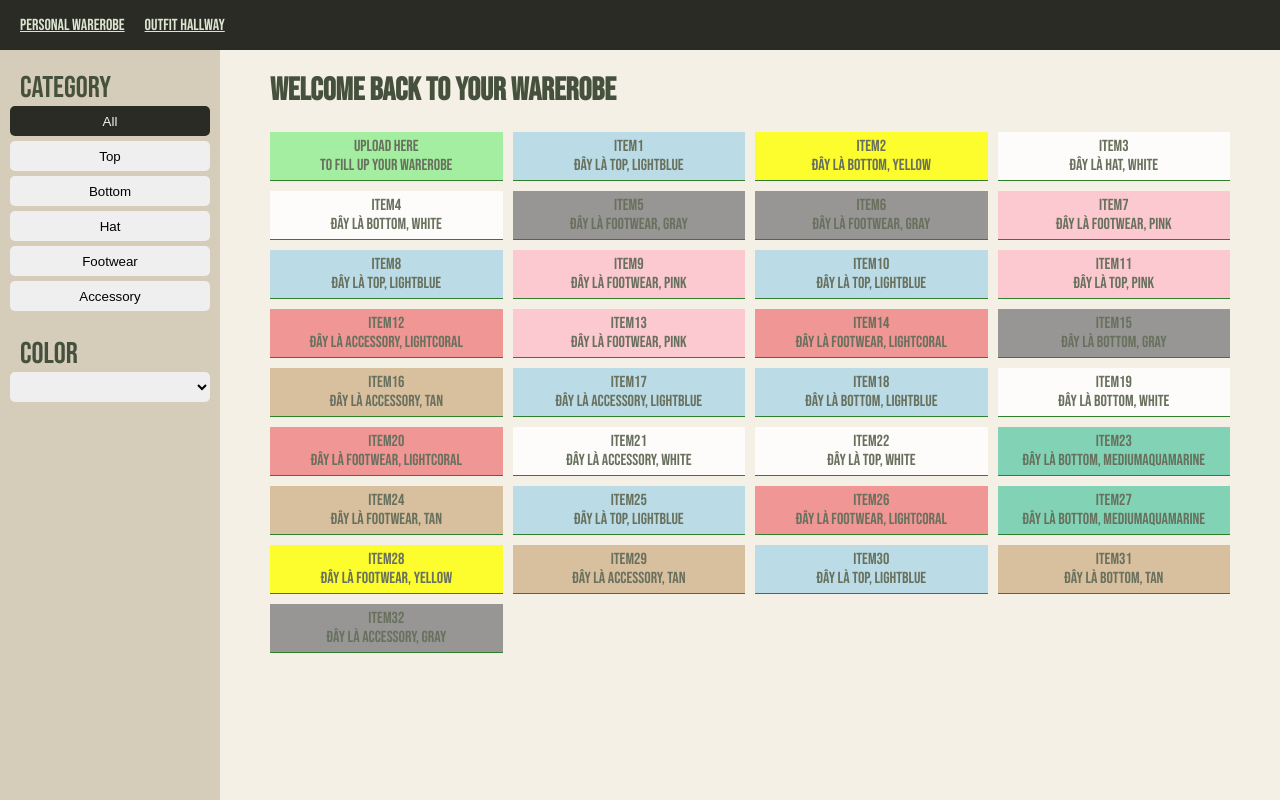
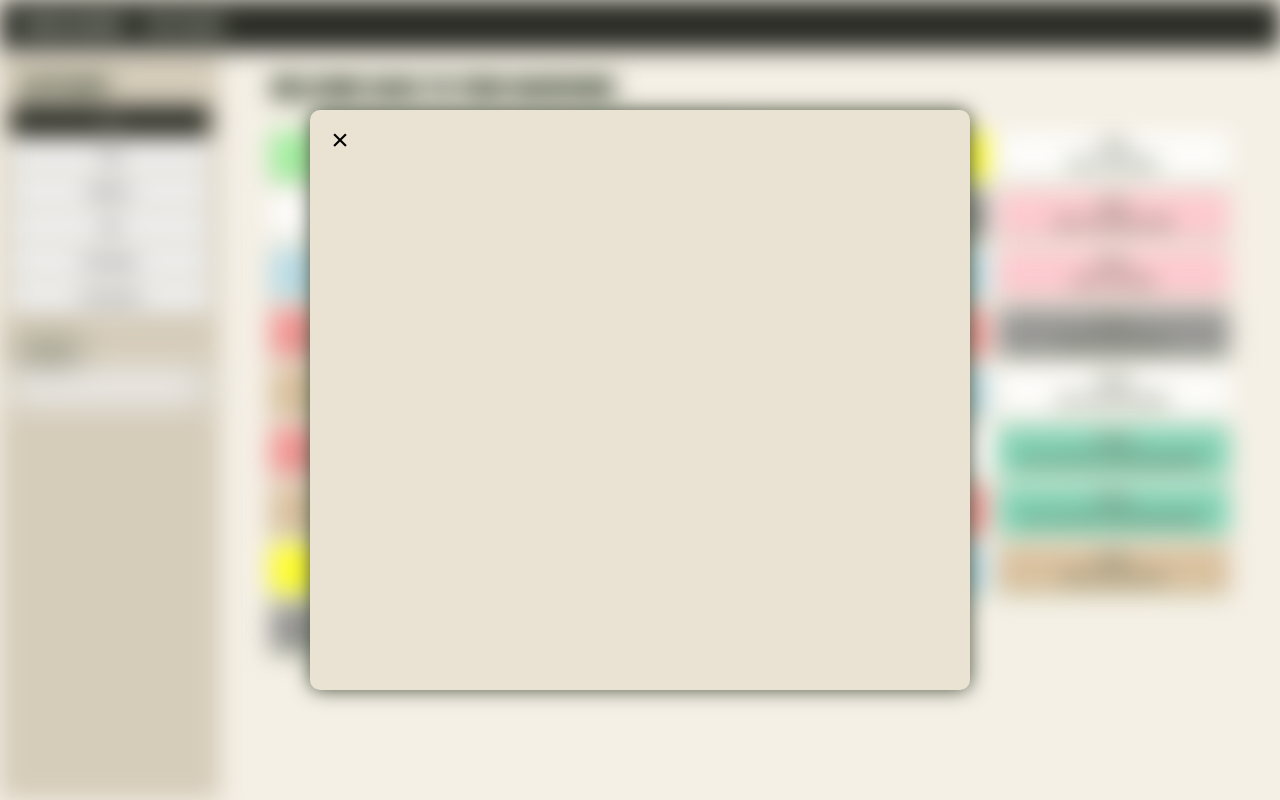
Before and after one commit to nqphu412/Draft_Digital_Warerobe, a plain HTML site: page public/pageLayout/draft.html in a window 1280 px wide. Drawn offline with Linux system fonts and the light colour scheme.

Commit message:
Creating form card when uploading new garment

```diff
--- a/public/pageLayout/draft.html
+++ b/public/pageLayout/draft.html
@@ -12,12 +12,12 @@
     />
   </head>
   <body>
-    <div class="nav-bar">
+    <div class="nav-bar blurred">
       <a href="" class="nav-item">Personal Warerobe</a>
       <a href="" class="nav-item">Outfit Hallway</a>
     </div>
 
-    <div class="filter-box">
+    <div class="filter-box blurred">
       <div class="filter-box-category">
         <span style="font-size: 30px; padding-left: 10px">Category</span>
         <button class="category-option selected" value="allCategory">
@@ -30,7 +30,7 @@
         <button class="category-option" value="accessory">Accessory</button>
       </div>
 
-      <div class="filter-box-color">
+      <div class="filter-box-color blurred">
         <span style="font-size: 30px; padding-left: 10px">Color</span>
         <select name="color-options" id="color-options">
           <!-- To allow multiple colors, checkbox with hidden nav is required-->
@@ -46,7 +46,7 @@
       </div>
     </div>
 
-    <div class="content-container">
+    <div class="content-container blurred">
       <h1>Welcome back to your Warerobe</h1>
       <div class="warerobe-grid">
         <!-- This one for js where auto create grid form to show each garment -->
@@ -60,6 +60,10 @@
        and all the search bar and item list is on the nav bar-->
     </div>
 
+    <div class="upload-card-container">
+      <button class="close-upload-card-button">&times;</button>
+    </div>
+
     <!-- JavaScript -->
     <script src="../script.js"></script>
   </body>
--- a/public/script.js
+++ b/public/script.js
@@ -66,10 +66,10 @@ if (colorOptionDropbox) {
 // Show warerobe based on current option of category and color
 function showWarerobe(categoryType, colorType) {
   warerobe_grid.innerHTML = `
-          <div class="each-garment">
-            <div>Upload here</div>
-            <div>to fill up your warerobe</div>
-          </div>`;
+          <button class="each-garment-button">
+            <div>&#x21D1;</div>
+            <div>Upload New Garment</div>
+          </button>`;
   currentCategory = categoryType;
   currentColor = colorType;
   // console.log(currentCategory);
--- a/public/style.css
+++ b/public/style.css
@@ -166,8 +166,11 @@ input {
   column-gap: 10px;
   row-gap: 10px;
 }
-
-.each-garment {
+.each-garment-button {
+  border: none;
+}
+.each-garment,
+.each-garment-button {
   padding: 5px 10px;
   background-color: lightgreen;
   opacity: 0.8;
@@ -177,8 +180,9 @@ input {
   align-items: center;
   transition: transform 0.2s ease;
 }
-.each-garment:hover {
-  border: 1px solid black;
+.each-garment:hover,
+.each-garment-button:hover {
+  box-shadow: 0px 0px 10px #46513d;
   opacity: 1.2;
   cursor: pointer;
 }
@@ -187,6 +191,40 @@ input {
   background-color: lightyellow;
 }
 
+.upload-card-container {
+  position: fixed;
+  top: 50%;
+  left: 50%;
+  width: 50%;
+  height: 70%;
+  transform: translate(-50%, -50%);
+  background-color: #eae2d2;
+  border: none;
+  border-radius: 10px;
+  box-shadow: 0px 0px 20px #46513d;
+  padding: 10px;
+  z-index: 1100;
+}
+
+.close-upload-card-button {
+  font-size: 30px;
+  width: 40px;
+  height: 40px;
+  border: none;
+  border-radius: 10px;
+  background-color: transparent;
+  transition: all ease 0.2s;
+}
+.close-upload-card-button:hover {
+  background-color: #46513d;
+  color: #d5ccba;
+}
+
 .hidden {
   display: none;
 }
+
+.blurred {
+  filter: blur(12px);
+  pointer-events: none;
+}
```
